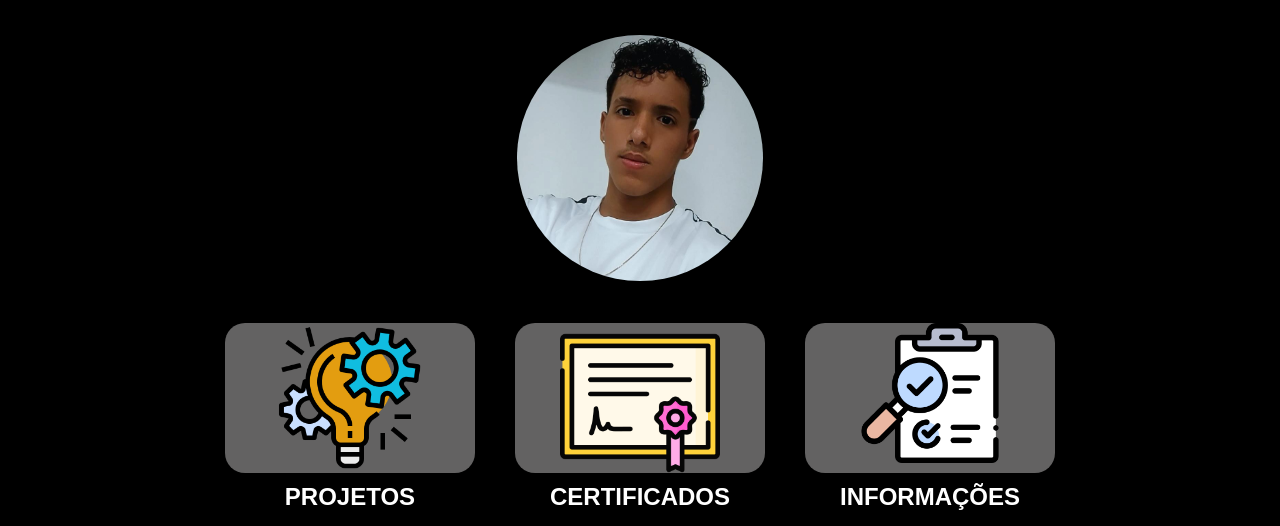
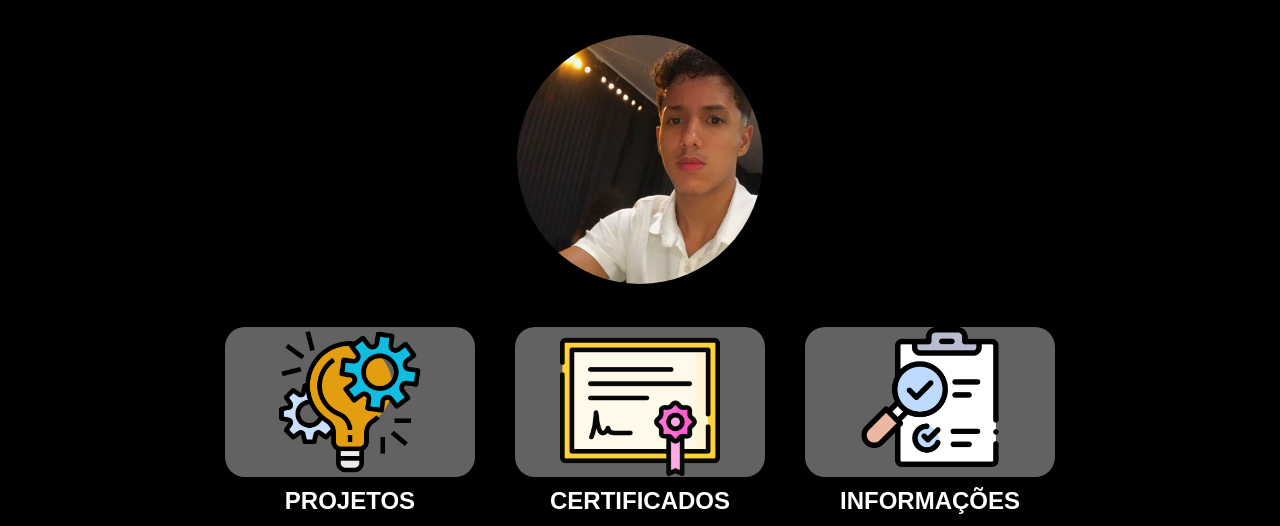
Before and after one commit to LeonardoPierini/Curriculo, a plain HTML site: page index.html in a window 1280 px wide. Shown: the part 103-629 px from the top of the page. Drawn offline with Linux system fonts and the light colour scheme.

Commit message:
mudança de imagem

```diff
--- a/index.html
+++ b/index.html
@@ -37,7 +37,7 @@
 
           <!-- imagem de perfil -->
    <div class="img-profile">
-        <img src="img/eu.jpeg" class="im">
+        <img src="img/eu.jpg" class="im">
 
       <div class="campos">
 
```
Also changed, not shown: img/eu.jpeg (deleted), img/eu.jpg (added).
